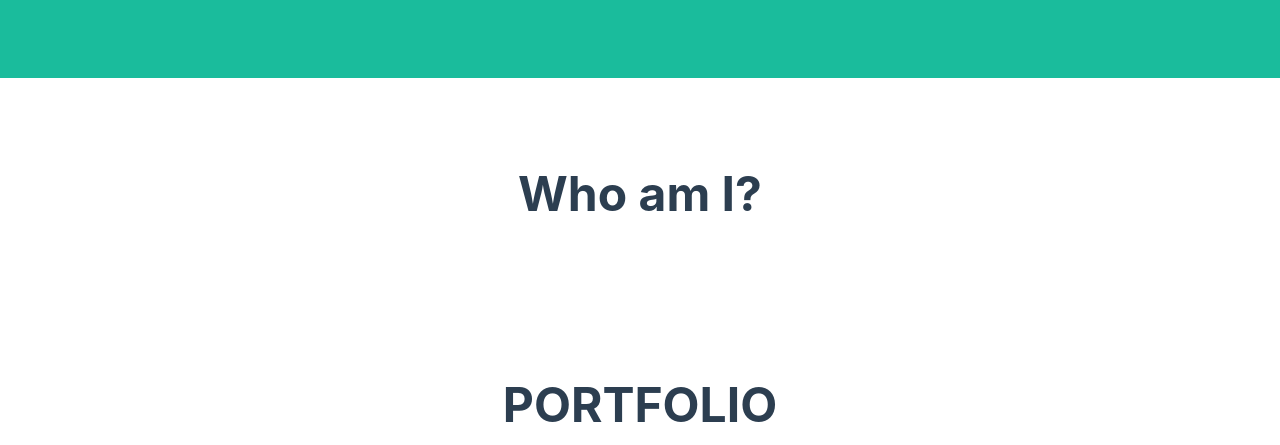
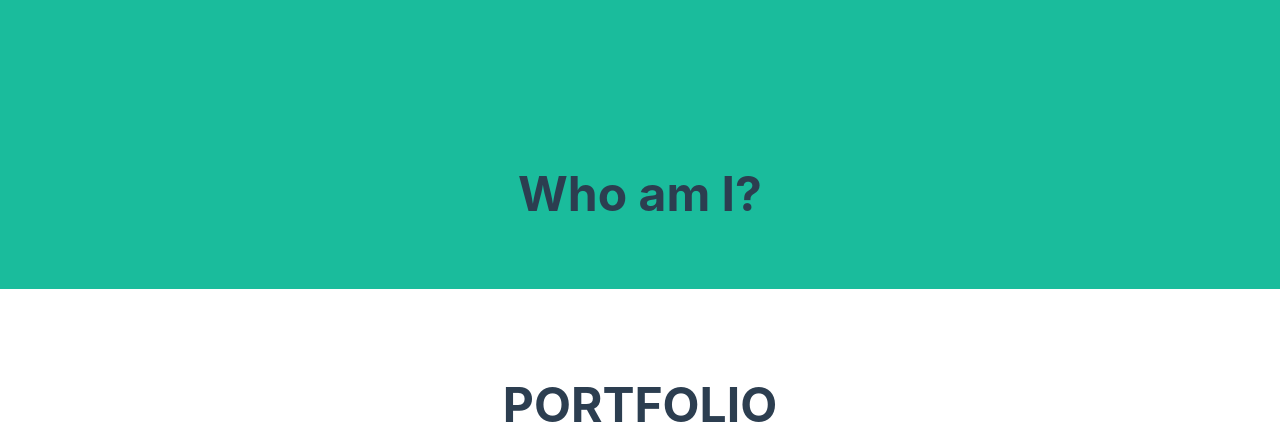
Before and after one commit to meetAlexLau/meetalexlau.github.io, a website: page index.html in a window 1280 px wide. Shown: the part 741-1186 px from the top of the page. Drawn offline with nearby package versions, Linux system fonts and the light colour scheme; a web font is replaced by a local one.

Commit message:
Update index.html

```diff
--- a/index.html
+++ b/index.html
@@ -46,7 +46,7 @@
  </p>
             </div>
         </header>
-        <section class="page-section portfolio" id="portfolio">
+        <section class="page-section portfolio bg-primary text-white" id="about">
             <div class="container">
                 <div class="text-center">
                     <h2 class="page-section-heading text-secondary mb-0 d-inline-block">Who am I?</h2>
```
